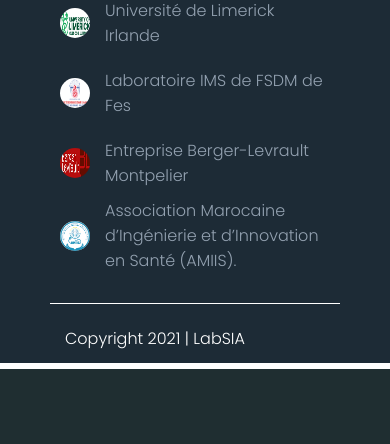
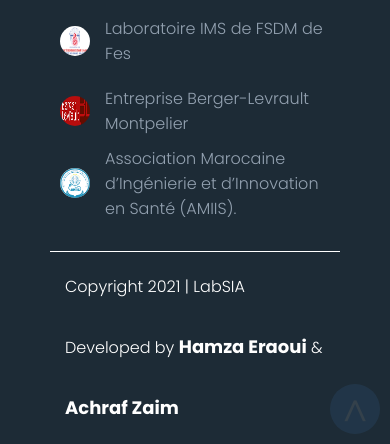
Before and after one commit to Eraoui909/Laboratory-SIA, a PHP site: page / in a window 390 px wide. Shown: the part 3541-3985 px from the top of the page. Before the commit the page ends 3910 px from the top, so only its background shows below. Run offline with PHP 8.4, Linux system fonts and the light colour scheme; data that the repository does not hold is empty; classes that the project's autoload settings leave out are loaded by file name; some libraries are stand-ins or nearby versions.

Commit message:
some changes

```diff
--- a/Controllers/EnseignantController.php
+++ b/Controllers/EnseignantController.php
@@ -114,9 +114,7 @@ class EnseignantController extends Controller
         $arr = $_SESSION['token']['ens'] ?? $_SESSION['token']['doc'];
         $session_actuel = $arr;
 
-
-
-        $arr['title']  = $_SESSION['token'][$session_actuel['specialite']]['nom'] . ' ' .$_SESSION['token'][$session_actuel['specialite']]['prenom'];
+        $arr['title']  = $_SESSION["token"][$session_actuel["specialite"]]["nom"] . ' ' .$_SESSION["token"][$session_actuel["specialite"]]["prenom"];
         $arr['articles'] = ArticleModel::getByQuery("SELECT * FROM article WHERE author = " .$session_actuel['id']);
         $arr['experiences'] = ExperienceProModel::getByQuery("SELECT * FROM experience_pro WHERE personne_id = " .$session_actuel['id']);
         $arr['diplomes']    = diplomesModel::getByQuery("SELECT * FROM diplomes WHERE personne_id = " .$session_actuel['id']);
--- a/Views/acceuil.php
+++ b/Views/acceuil.php
@@ -44,22 +44,24 @@
             </div>
         </div>
 
-        <div class="ha-teams-dropdown">
+        <div class="ha-teams-dropdown ha-teams-dropdown-style">
             <table class="table table-hover  table-responsive-lg">
                 <thead>
                     <tr>
-                        <th>Nome de group</th>
-                        <th>Membre de group </th>
+                        <th>Nom du group</th>
+                        <th>Membres du group </th>
                         <td></td>
                     </tr>
                 </thead>
                 <tbody>
-                    <?php foreach ($params['teams'] as $team):?>
+                    <?php
+                    $calsses = ["badge-info","badge-success","badge-secondary","badge-danger","badge-warning"];
+                    foreach ($params['teams'] as $team):?>
                             <tr>
-                                <td><?= $team['thematic'] ?></td>
+                                <td ><?= $team['thematic'] ?></td>
                                 <td>
                                     <?php foreach ($team['enseignant'] as $ens){
-                                        echo $ens['prenom'].' '.$ens['nom'].', ';
+                                        echo '<span class="badge '.$calsses[rand(0,4)].'" style="padding: 3px">'.$ens['prenom'].' '.$ens['nom'].'</span>   ';
                                     } ?>
                                 </td>
                                 <td>
@@ -75,6 +77,7 @@
                 </tbody>
             </table>
         </div>
+
     </div>
 
 </div>
--- a/Views/home_evenements.php
+++ b/Views/home_evenements.php
@@ -1,5 +1,5 @@
 <?php global $GLOBAL_DIR ?>
-<div class="container-fluid"  style="margin: 0px auto;
+<div class="container-fluid ha-container-respons"  style="margin: 0px auto;
     width: 80%;">
     <div class="home__sector card card--1dp home__margin-block">
         <div class="title-flex-w-img title-flex-w-img__center">
--- a/Views/lastArticles.php
+++ b/Views/lastArticles.php
@@ -13,7 +13,7 @@
                 <a href="#">
                     <p> <?= $param['title']; ?> <span> ...Lire la suite → </span></p>
                 </a>
-                <small class="badge-info" style="width: fit-content;padding: 3px"><?= $param['date']; ?></small>
+                <small class="badge badge-info" style="width: fit-content;padding: 4px"><?= $param['date']; ?></small>
             </div>
             <?php endforeach;?>
         </div>
--- a/Views/masterLayout/footer.php
+++ b/Views/masterLayout/footer.php
@@ -1,5 +1,8 @@
 <?php global $GLOBAL_DIR ?>
 <div class="ha-footer">
+    <div class="to-top">
+        <span>^</span>
+    </div>
     <div class="ha-footer-head">
 
         <div class="ha-footer-head-sec ha-footer-head-sec1" style="width: 150%">
@@ -88,6 +91,9 @@
         <div class="ha-footer-foot-left">
             Copyright <?php echo date("Y")?> | LabSIA
         </div>
+        <div class="ha-footer-foot-right">
+            Developed by <span style="font-weight: bold;color: white;font-size: 18px">Hamza Eraoui</span> & <span style="font-weight: bold;color: white;font-size: 18px">Achraf Zaim</span>
+        </div>
 
     </div>
 
--- a/Views/masterLayout/main.php
+++ b/Views/masterLayout/main.php
@@ -20,22 +20,11 @@ exit();
     <meta name="viewport" content="width=device-width, initial-scale=1, shrink-to-fit=no">
     <link rel="shortcut icon" href="<?php echo $GLOBAL_DIR ?>/Storage/Statics/images/logoLaboFst(35X35).png">
 
-
-    <!-- Google Font: Source Sans Pro
-    <link rel="stylesheet" href="https://fonts.googleapis.com/css?family=Source+Sans+Pro:300,400,400i,700&display=fallback">
-    -->
-    <!-- Font Awesome -->
-
     <!-- bootstrap -->
     <link rel="stylesheet" href="<?php echo $GLOBAL_DIR ?>/css/bootstrap.min.css">
 
     <!-- SweetAlert2  -->
     <link rel="stylesheet" href="<?php echo $GLOBAL_DIR ?>/adminLTE/plugins/sweetalert2-theme-bootstrap-4/bootstrap-4.min.css">
-
-
-    <!-- Google Font: Source Sans Pro
-    <link rel="stylesheet" href="https://fonts.googleapis.com/css?family=Source+Sans+Pro:300,400,400i,700&display=fallback">
-    -->
 
     <!-- Theme style -->
     <?php if (isset($params['adminlte']) && $params['adminlte'] === true): ?>
@@ -60,9 +49,6 @@ exit();
     endif;
     ?>
 
-    <!--
-    <link rel="stylesheet" href="/css/marquee.css">
-    -->
     <link rel="stylesheet" href="<?php echo $GLOBAL_DIR ?>/css/Home_Style.css">
 
 
@@ -223,18 +209,6 @@ exit();
 
         }
 
-        /* Small devices (portrait tablets and large phones, 600px and up) */
-        @media only screen and (min-width: 600px) {...}
-
-        /* Medium devices (landscape tablets, 768px and up) */
-        @media only screen and (min-width: 768px) {...}
-
-        /* Large devices (laptops/desktops, 992px and up) */
-        @media only screen and (min-width: 992px) {...}
-
-        /* Extra large devices (large laptops and desktops, 1200px and up) */
-        @media only screen and (min-width: 1200px) {...}
-
 
         #load {
             width: 100%;
@@ -270,7 +244,7 @@ exit();
 </div>
 <div id="load">
     <!-- https://miro.medium.com/max/1600/1*CsJ05WEGfunYMLGfsT2sXA.gif -->
-    <img src="https://i.gifer.com/1LBN.gif"  alt="">
+    <img src="https://i.gifer.com/1LBN.gif" style="font-size: 2.5vh"  alt="">
 
 </div>
 <div class="ha-newletter-container ha-global-popup-newsletter-active">
@@ -343,7 +317,6 @@ if($null != true)
 
 <script>
     $("#load").hide();
-    /*
     document.onreadystatechange = function () {
         let state = document.readyState;
         if (state === 'interactive') {
@@ -352,7 +325,6 @@ if($null != true)
             $("#load").hide();
         }
     }
-    */
 
 </script>
 
--- a/Views/masterLayout/navBar.php
+++ b/Views/masterLayout/navBar.php
@@ -28,14 +28,14 @@
             <li class="account-link keep lang">
                 <?php
                     if (isset($_SESSION['token'])){ ?>
-                            <a href="#"><span class="hide"><?php echo $lang['account'] ?> </span> <span class="show"><i class="fas fa-user-alt"></i></span></a>
+                            <a href="#"><span class="hide"><?php echo $lang['account'] ?> </span> <span class="show"><i class="fas fa-user"></i></span></a>
                             <div class="drop-down">
                                 <a href="<?php echo $GLOBAL_DIR ?>/logout"><?php echo $lang['logout'] ?></a>
                                 <a href="<?php echo $GLOBAL_DIR ?>/teacher/profile"><?php echo $lang['settings'] ?>  </a>
                             </div>
                 <?php
                     }else
-                        echo '<a href="'.$GLOBAL_DIR .'/login">' . $lang['login'] . '</a>';
+                        echo '<a href="'.$GLOBAL_DIR .'/login"><span class="hide">'.  $lang["login"] .' </span> <span class="show"><i class="fa fa-sign-in-alt"></i></span></a>';
                 ?>
 
             </li>
--- a/public/css/Footer_Style.css
+++ b/public/css/Footer_Style.css
@@ -44,6 +44,23 @@ ul {
   width: 100%;
   background-color: #1D2B36;
   padding: 20px 50px; }
+  .ha-footer .to-top {
+    position: absolute;
+    bottom: 10px;
+    right: 10px;
+    width: 50px;
+    height: 50px;
+    border-radius: 50%;
+    background-color: #4A90E2;
+    text-align: center;
+    cursor: pointer;
+    opacity: 0.1;
+    transition-duration: 0.6s; }
+    .ha-footer .to-top:hover {
+      opacity: 1; }
+    .ha-footer .to-top span {
+      font-size: 40px;
+      color: white; }
   .ha-footer .ha-footer-head {
     position: relative;
     height: 75%;
@@ -88,11 +105,11 @@ ul {
       color: white; }
   .ha-footer .ha-footer-foot {
     position: relative;
-    height: 60px;
     width: 100%;
     bottom: -20px;
     display: flex;
     justify-content: space-between;
+    flex-wrap: wrap;
     line-height: 60px;
     padding: 5px 15px;
     border-top: 0.7px solid white; }
--- a/public/css/Footer_Style.scss
+++ b/public/css/Footer_Style.scss
@@ -13,6 +13,29 @@ $title-color:white;
   background-color: $background-footer;
   //margin-top: 20px;
   padding: 20px 50px;
+
+  .to-top{
+    position: absolute;
+    bottom: 10px;
+    right: 10px;
+    width: 50px;
+    height: 50px;
+    border-radius: 50%;
+    background-color: #4A90E2;
+    text-align: center;
+    cursor: pointer;
+    opacity: 0.1;
+    transition-duration: 0.6s;
+
+    &:hover{
+      opacity: 1;
+    }
+
+    span{
+      font-size: 40px;
+      color: white;
+    }
+  }
 
   .ha-footer-head{
     position: relative;
@@ -89,11 +112,11 @@ $title-color:white;
 
   .ha-footer-foot{
     position: relative;
-    height: 60px;
     width: 100%;
     bottom: -20px;
     display: flex;
     justify-content: space-between;
+    flex-wrap: wrap;
     line-height: 60px;
     padding: 5px 15px;
     border-top: 0.7px solid white;
--- a/public/css/Home_Style.scss
+++ b/public/css/Home_Style.scss
@@ -257,14 +257,15 @@ body{
         }
 
         .section-3{
-          background-color: #e6e6e6;
+          background-color: #c3f0ff;
           height: 100%;
           padding: 10px;
           border-radius: 5px;
           position: relative;
+          border: 3px solid #08c9fd;
 
           .card-article{
-            background-color: #e6e6e6;
+            background-color: #c3f0ff;
             border: none;
             width: 100%;
             height: 100%;
@@ -329,16 +330,18 @@ body{
         }
       }
 
-      .ha-teams-dropdown{
+      .ha-teams-dropdown-style{
         width: 80%;
         margin: 0px auto;
         box-shadow: 0px 0px 4px 2px #d2d2d2;
-        display: none;
+        //display: none;
 
 
         table{
           width: 100%;
           font-size: 2.2vh;
+
+
         }
 
         .ha-teams-images{
@@ -347,7 +350,13 @@ body{
           border-radius: 50%;
           border: 1px solid;
         }
+
+        @media only screen and (max-width: 700px){
+          width: 100%;
+        }
       }
+
+
     }
 
 
@@ -461,7 +470,7 @@ body{
 
 /********************************************************************************************************************/
 /********************************************************************************************************************/
-/**************************************** last article style 17-05-2021         ******************************************/
+/**************************************** Events style 17-05-2021         ******************************************/
 /********************************************************************************************************************/
 /********************************************************************************************************************/
 
@@ -581,6 +590,16 @@ body{
   }
 }
 
+@media only screen and (max-width: 800px){
+
+  .ha-container-respons{
+      width: 100% !important;
+      .sectors{
+        width: 90% !important;
+      }
+  }
+}
+
 
 /********************************************************************************************************************/
 /********************************************************************************************************************/
@@ -598,6 +617,10 @@ body{
     margin: 20px auto;
     padding: 15px;
     border: 1px solid #E9E9E9;
+
+    @media only screen and (max-width: 700px){
+          width: 100% !important;
+    }
 
     .ha-title{
       font-size: 3vh;
--- a/public/js/HomeScript.js
+++ b/public/js/HomeScript.js
@@ -7,6 +7,17 @@ if(globalDIR.includes('public'))
     globalDIR = "";
 }
 
+//scrolling to top
+    $(".to-top").on("click",function (e){
+        e.preventDefault();
+        setTimeout(function (){
+            $('html,body').animate(
+                {
+                    scrollTop:0
+                },900);
+        },200);
+});
+//6---------
 const sliders = document.querySelectorAll('.slider');
 const pagination_disks = document.querySelectorAll('.pagination ul li');
 let index = 0;
@@ -154,6 +165,12 @@ $(".ha-abonner-newsletter").on("click",function (e) {
 /********************************************************************************************************************/
 /********************************************************************************************************************/
 
+$(window).on("load",function (e) {
+   setTimeout(function (){
+       $(".ha-teams-dropdown").slideToggle("slow");
+   },1500) ;
+});
+
 $(".ha-toggle-teams-table").on("click" , function (e) {
     e.preventDefault();
     $(".ha-teams-dropdown").slideToggle("slow");
```
Also changed, not shown: Views/teachers/profile.php (+4 -7 lines), public/css/Home_Style.css (+20 -9 lines), 2 other files.
